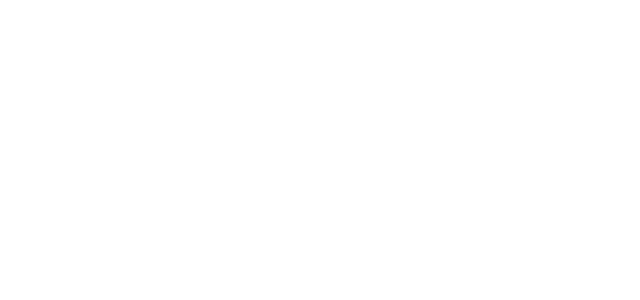
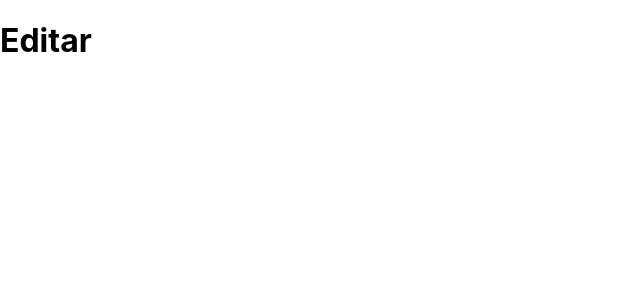
Before and after one commit to ArtSchmitz/produtos-front, a React (Create React App) app: page /editar in a window 1280 px wide. Shown: the top 300 px of the page, without its empty margins (0-640 px from the left). Built offline with nearby package versions, Linux system fonts and the light colour scheme.

Commit message:
criando pagina editar

```diff
--- a/src/App.js
+++ b/src/App.js
@@ -4,6 +4,7 @@
 import { Home } from './pages/Home'
 import { Cadastrar } from './pages/Cadastrar'
 import { Visualizar } from './pages/Visualizar';
+import { Editar } from './pages/Editar';
 
 function App() {
   return (
@@ -13,6 +14,7 @@
           <Route exact path="/" component={Home} />
           <Route path="/cadastrar" component={Cadastrar} />
           <Route path="/visualizar/:id" component={Visualizar} />
+          <Route path="/editar" component={Editar} />
       </Switch>
     </Router>
   </div>
--- /dev/null
+++ b/src/pages/Editar/index.jsx
@@ -0,0 +1,7 @@
+import React from "react";
+
+export const Editar = () => {
+    return(
+        <h1>Editar</h1>
+    )
+}
```
Also changed, not shown: src/pages/Editar/styles.js (added).
